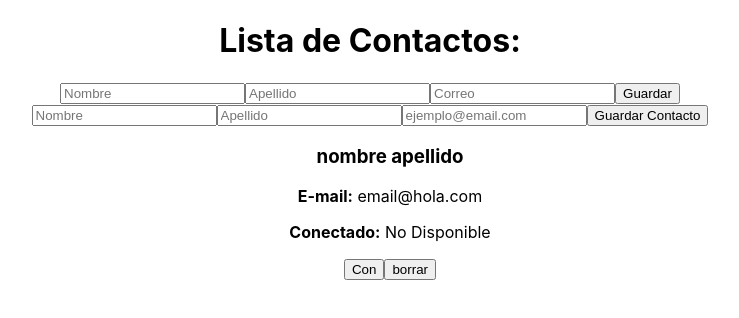
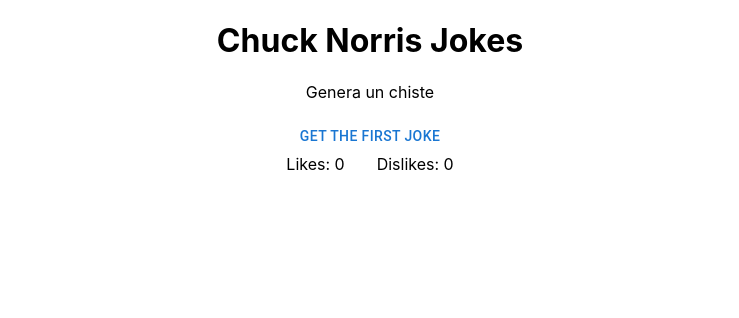
Before and after one commit to FlakoBB/OpenBootcamp_FullStack, a React (Create React App) app in the folder Curso de ReactJS/ejercicio-proyecto/: page / in a window 1280 px wide. Shown: the top 318 px of the page, without its empty margins (270-1009 px from the left). Built offline with nearby package versions, Linux system fonts and the light colour scheme.

Commit message:
ReactJS Ejercicio7 Peticion HTTP axios JokeNorris

```diff
--- a/Curso de ReactJS/ejercicio-proyecto/package.json
+++ b/Curso de ReactJS/ejercicio-proyecto/package.json
@@ -3,9 +3,13 @@
   "version": "0.1.0",
   "private": true,
   "dependencies": {
+    "@emotion/react": "^11.10.6",
+    "@emotion/styled": "^11.10.6",
+    "@mui/material": "^5.11.15",
     "@testing-library/jest-dom": "^5.16.5",
     "@testing-library/react": "^13.4.0",
     "@testing-library/user-event": "^13.5.0",
+    "axios": "^1.3.4",
     "formik": "^2.2.9",
     "react": "^18.2.0",
     "react-dom": "^18.2.0",
--- a/Curso de ReactJS/ejercicio-proyecto/src/App.js
+++ b/Curso de ReactJS/ejercicio-proyecto/src/App.js
@@ -1,6 +1,7 @@
 // import logo from './logo.svg';
 import './App.css';
-import ContactoMuestra from './components/container/contacto_muestra';
+import JokeNorris from './components/pure/JokeNorris';
+// import ContactoMuestra from './components/container/contacto_muestra';
 // import CuadroColores from './components/pure/cuadroColores';
 // import Clock from './hooks/lifeCycleClass';
 // import ClockFunction from './hooks/lifeCycleFunc';
@@ -10,10 +11,11 @@ function App() {
     <div className="App">
       {/* <header className="App-header">
         <img src={logo} className="App-logo" alt="logo" /> */}
-        <ContactoMuestra></ContactoMuestra>
+        {/* <ContactoMuestra></ContactoMuestra> */}
         {/* <CuadroColores></CuadroColores> */}
         {/* <Clock></Clock> */}
         {/* <ClockFunction></ClockFunction> */}
+        <JokeNorris/>
       {/* </header> */}
     </div>
   );
--- /dev/null
+++ b/Curso de ReactJS/ejercicio-proyecto/src/components/pure/JokeNorris.jsx
@@ -0,0 +1,57 @@
+import React, { useState } from 'react'
+import getRandomJoke from '../../services/AxiosService'
+import Button from "@mui/material/Button"
+
+const JokeNorris = () => {
+
+    const [joke, setJoke] = useState(null)
+    const [likes, setLikes] = useState(0)
+    const [dislikes, setDislikes] = useState(0)
+
+    const obtainJoke = () => {
+        getRandomJoke()
+            .then((response) => {
+                console.log(response)
+                setJoke(response.data)
+            })
+            .catch((error) => {
+                alert(`Something went wrong: ${error}`)
+            })
+    }
+
+    const addLike = () => {
+        setLikes(likes + 1)
+    }
+
+    const addDislike = () => {
+        setDislikes(dislikes + 1)
+    }
+
+    return (
+        <div>
+            <h1>Chuck Norris Jokes</h1>
+            {
+                joke != null ?
+                    (
+                        <div>
+                            <img alt='Norris' src={ joke.icon_url } />
+                            <p>{ joke.value }</p>
+                            <Button variant='contained' onClick={ addLike } color='success'>Like</Button>
+                            <Button variant='outlined' onClick={ addDislike } color='error'>Dislike</Button>
+                        </div>
+                    )
+                :
+                    (
+                        <p>Genera un chiste</p>
+                    )
+            }
+            <Button variant='text' onClick={ obtainJoke }>{ joke != null ? 'Other Joke' : 'Get The First Joke' }</Button>
+            <div style={ {display: 'flex', alignItems: 'center', justifyContent: 'center', gap: '2rem'} }>
+                <span>Likes: { likes }</span>
+                <span>Dislikes: { dislikes }</span>
+            </div>
+        </div>
+    )
+}
+
+export default JokeNorris
--- /dev/null
+++ b/Curso de ReactJS/ejercicio-proyecto/src/services/AxiosService.js
@@ -0,0 +1,9 @@
+import APIResponse from '../utils/config/axios.config'
+
+export default function getRandomJoke() {
+    return APIResponse.get('/', {
+        validateStatus: (status) => {
+            return status < 500
+        }
+    })
+}
--- /dev/null
+++ b/Curso de ReactJS/ejercicio-proyecto/src/utils/config/axios.config.js
@@ -0,0 +1,9 @@
+import axios from 'axios'
+
+export default axios.create(
+    {
+        baseURL: 'https://api.chucknorris.io/jokes/random',
+        responseType: 'json',
+        timeout: 6000
+    }
+)
```
Also changed, not shown: 2 other files (tests, documents, lock files or other folders).
